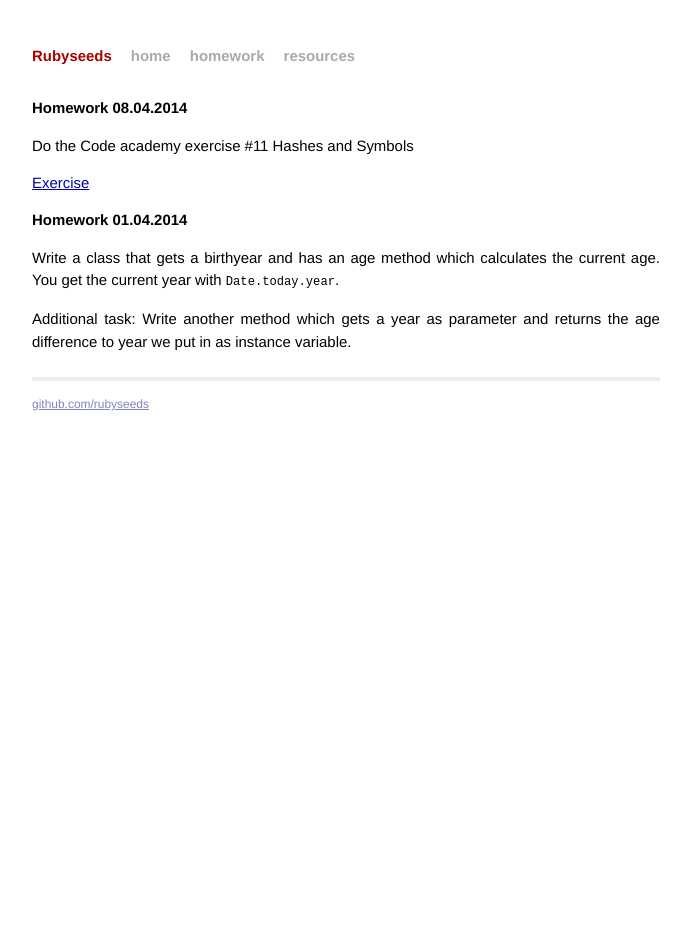
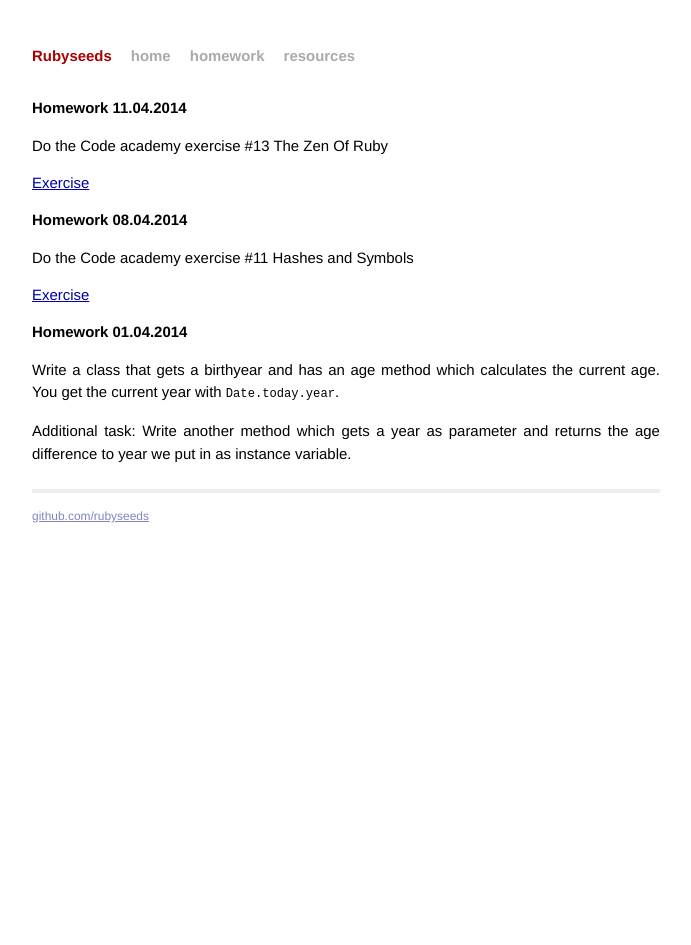
Before and after one commit to LydKo/materials, a Jekyll site: the page built from homework/index.md, in a window 1280 px wide. Shown: the whole page, without its empty margins (294-985 px from the left). Built offline with Jekyll 4.4.1, drawn with Linux system fonts in a browser that asks for light colours; Markdown is read by kramdown in place of the engine named in the settings.

Commit message:
added last weeks homework

```diff
--- a/homework/index.md
+++ b/homework/index.md
@@ -2,6 +2,12 @@
 layout: default
 title: Rubyseeds homework
 ---
+
+## Homework 11.04.2014
+
+Do the Code academy exercise #13 The Zen Of Ruby
+
+[Exercise](http://www.codecademy.com/de/courses/ruby-beginner-en-1o8Mb/0/1?curriculum_id=5059f8619189a5000201fbcb)
 
 ## Homework 08.04.2014
 
```
